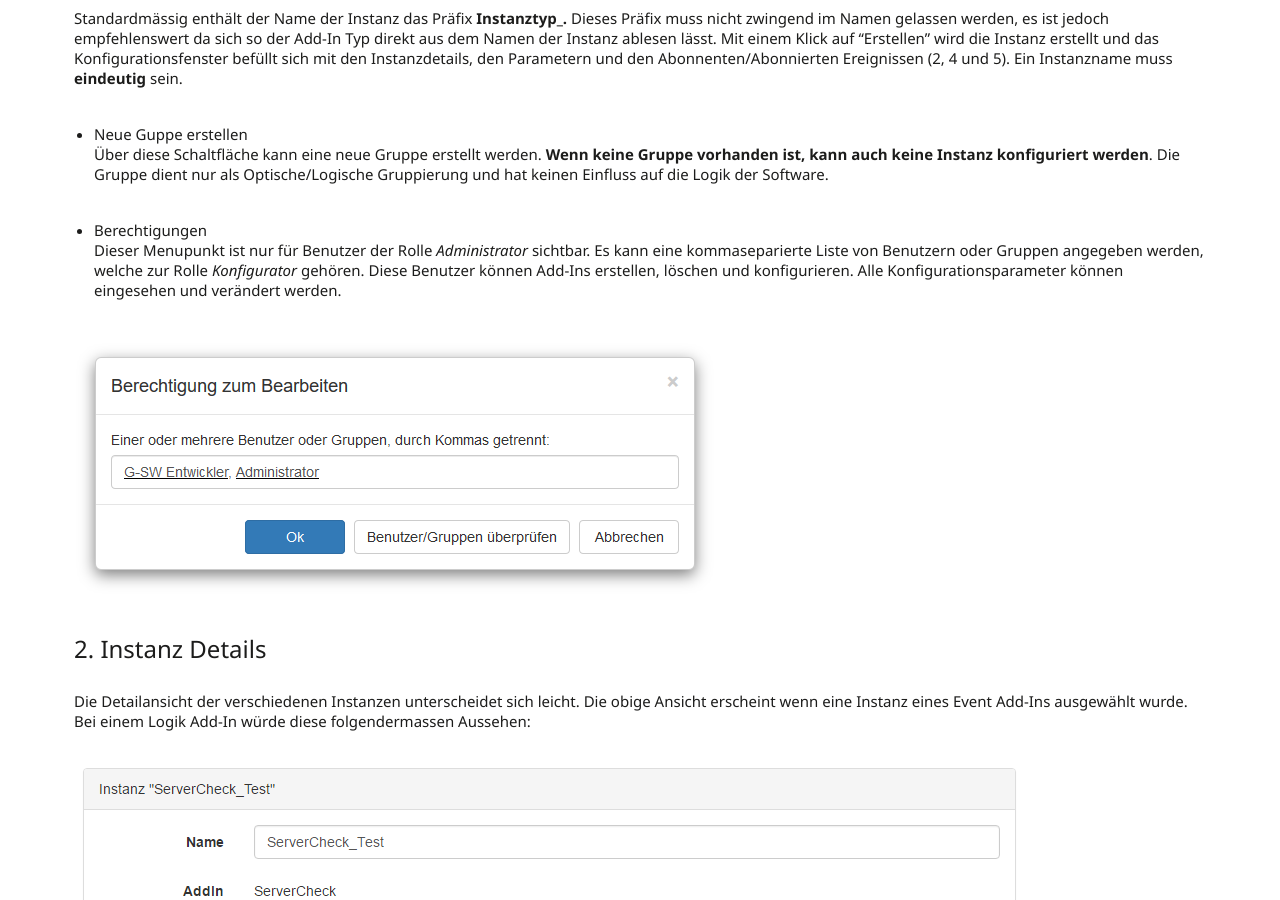
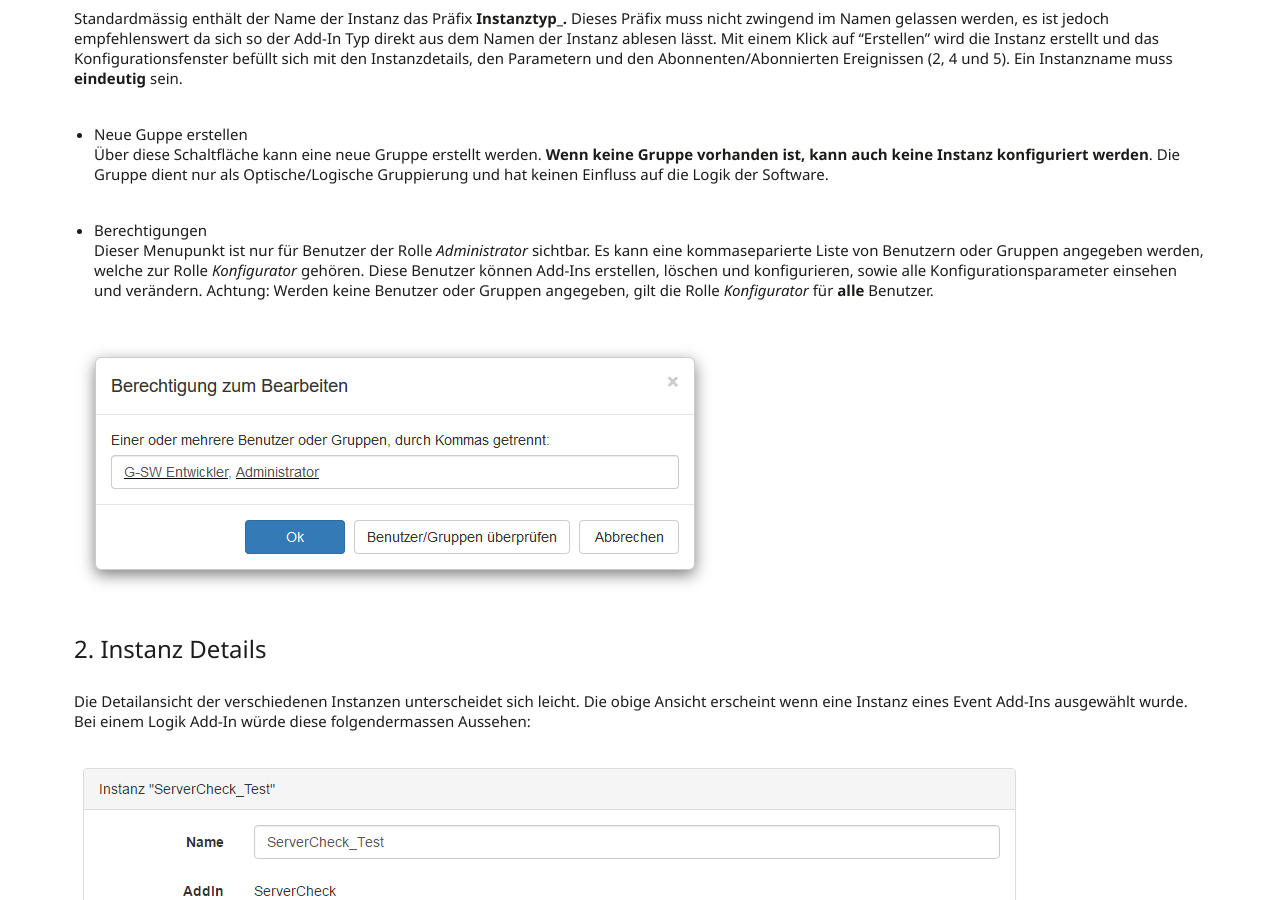
Before and after one commit to primesoft-group/oneconnexx-docs, a Jekyll site: the page built from _pages/webclient/de/konfiguration.md, in a window 1280 px wide and 900 px high, scrolled down 2662 px. Built offline with Jekyll 4.4.1, drawn with Linux system fonts in a browser that asks for light colours; nearby versions of some CDN libraries; some web fonts are replaced.

Commit message:
Update konfiguration.md

```diff
--- a/_pages/webclient/de/konfiguration.md
+++ b/_pages/webclient/de/konfiguration.md
@@ -33,7 +33,7 @@ Die Konfigurationsseite bietet ein Übersicht über alle konfigurierten Add-In I
   Über diese Schaltfläche kann eine neue Gruppe erstellt werden. __Wenn keine Gruppe vorhanden ist, kann auch keine Instanz konfiguriert werden__. Die Gruppe dient nur als Optische/Logische Gruppierung und hat keinen Einfluss auf die Logik der Software.
 
   * Berechtigungen
-  Dieser Menupunkt ist nur für Benutzer der Rolle *Administrator* sichtbar. Es kann eine kommaseparierte Liste von Benutzern oder Gruppen angegeben werden, welche zur Rolle *Konfigurator* gehören. Diese Benutzer können Add-Ins erstellen, löschen und konfigurieren. Alle Konfigurationsparameter können eingesehen und verändert werden.
+  Dieser Menupunkt ist nur für Benutzer der Rolle *Administrator* sichtbar. Es kann eine kommaseparierte Liste von Benutzern oder Gruppen angegeben werden, welche zur Rolle *Konfigurator* gehören. Diese Benutzer können Add-Ins erstellen, löschen und konfigurieren, sowie alle Konfigurationsparameter einsehen und verändern. Achtung: Werden keine Benutzer oder Gruppen angegeben, gilt die Rolle *Konfigurator* für **alle** Benutzer.
 
 ![X]({{site.baseurl}}/assets/content-images/webclient/de/permission.png "Berechtigung zum Bearbeiten")<br/>
 
```
